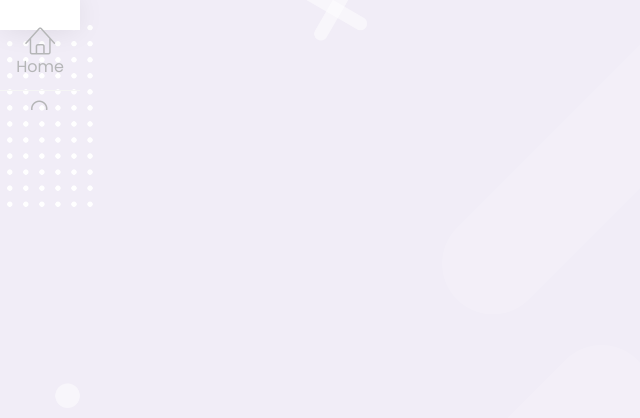
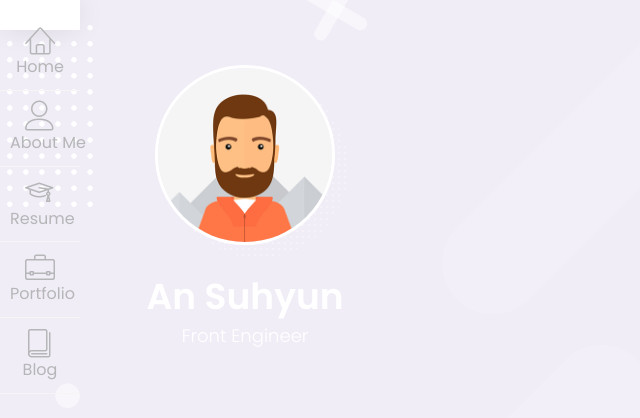
Before and after one commit to ansu7514/my-portfolio-front-app, a React (Create React App) app: page / in a window 1280 px wide. Shown: the top 418 px of the page, without its empty margins (0-640 px from the left). Built offline with nearby package versions, Linux system fonts and the light colour scheme.

Commit message:
HeaderInfo component 추가

```diff
--- /dev/null
+++ b/src/components/HeaderInfo.tsx
@@ -0,0 +1,15 @@
+const HeaderInfo = () => {
+    return (
+        <div className="header-content">
+            <div className="header-photo">
+                <img src="img/main_photo.jpg" alt="AnSuhyun" />
+            </div>
+            <div className="header-titles">
+                <h2>An Suhyun</h2>
+                <h4>Front Engineer</h4>
+            </div>
+        </div>
+    )
+};
+
+export default HeaderInfo;
--- a/src/container/Header.tsx
+++ b/src/container/Header.tsx
@@ -1,9 +1,11 @@
+import HeaderInfo from "../components/HeaderInfo";
 import SideMenu from "../components/menu/SideMenu";
 
 const Header = () => {
     return (
         <header id="site_header" className="header mobile-menu-hide">
             <SideMenu />
+            <HeaderInfo />
         </header>
     )
 };
```
